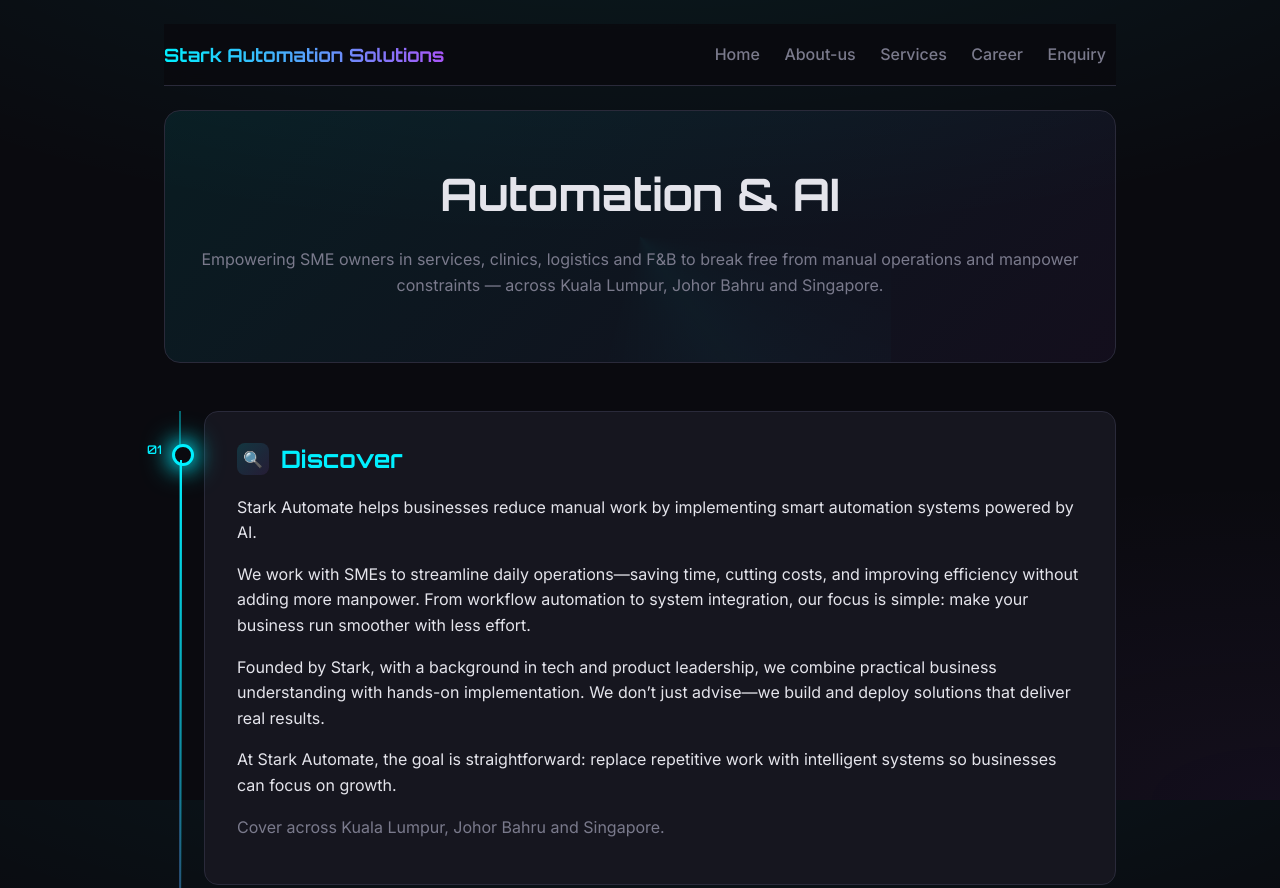
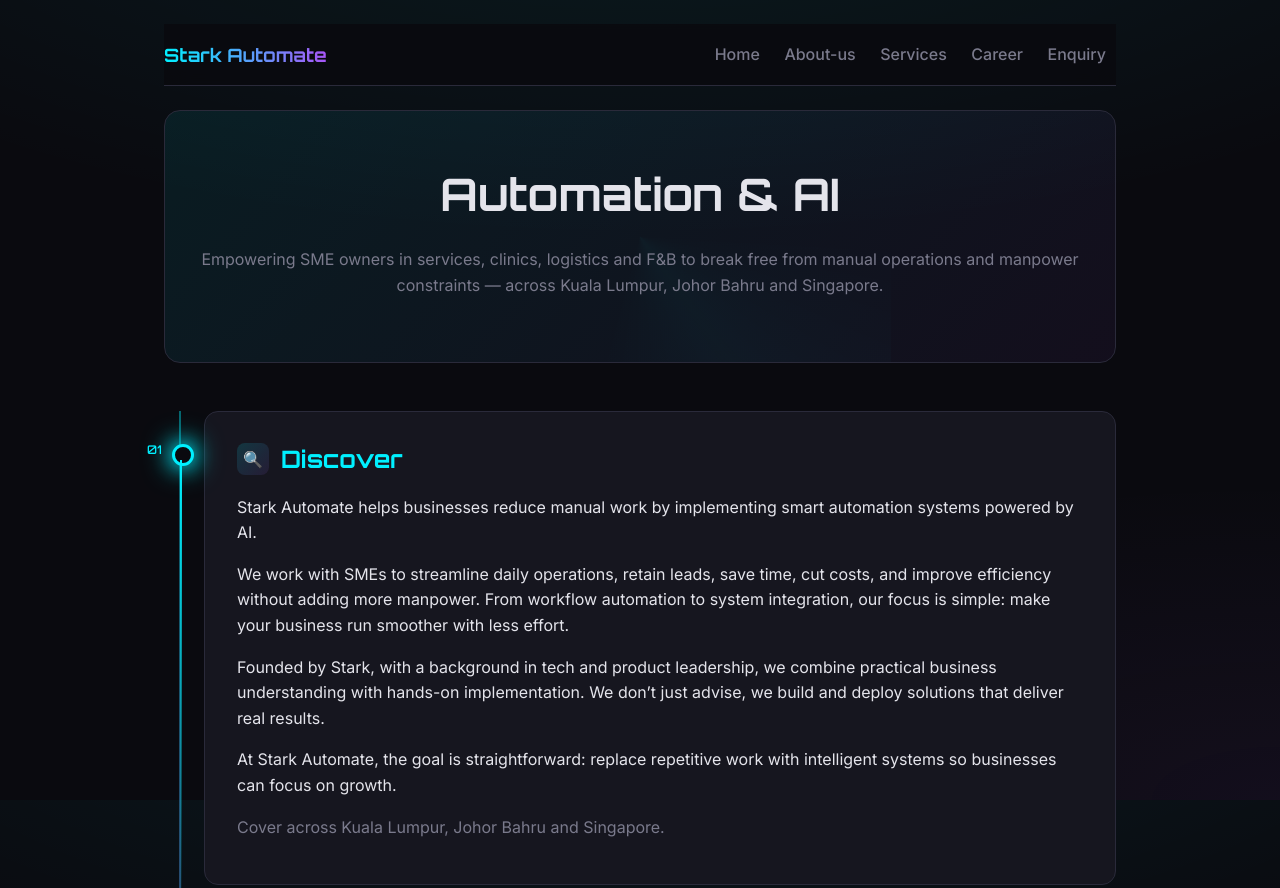
Before and after one commit to StarkLiew/StarkAutomate, a plain HTML site: page index.html in a window 1280 px wide. Shown: the top 888 px of the page. Drawn offline with Linux system fonts and the light colour scheme.

Commit message:
update about-us

```diff
--- a/index.html
+++ b/index.html
@@ -3,7 +3,7 @@
 <head>
   <meta charset="utf-8">
   <meta name="viewport" content="width=device-width,initial-scale=1">
-  <title>Stark Automation Solutions</title>
+  <title>Stark Automate Solutions</title>
   <meta name="description" content="Automation and AI solutions for SMEs in KL, Johor Bahru and Singapore">
   <link rel="preconnect" href="https://fonts.googleapis.com">
   <link rel="preconnect" href="https://fonts.gstatic.com" crossorigin>
@@ -309,7 +309,7 @@
 <body>
   <div class="container">
     <header>
-      <div class="brand">Stark Automation Solutions</div>
+      <div class="brand">Stark Automate</div>
       <nav>
         <a href="#home">Home</a>
         <a href="#about">About-us</a>
@@ -334,10 +334,10 @@
                   Stark Automate helps businesses reduce manual work by implementing smart automation systems powered by AI.
                 </p>
                 <p>
-                We work with SMEs to streamline daily operations—saving time, cutting costs, and improving efficiency without adding more manpower. From workflow automation to system integration, our focus is simple: make your business run smoother with less effort.
+                We work with SMEs to streamline daily operations, retain leads, save time, cut costs, and improve efficiency without adding more manpower. From workflow automation to system integration, our focus is simple: make your business run smoother with less effort.
                 </p>
                 <p>
-                Founded by Stark, with a background in tech and product leadership, we combine practical business understanding with hands-on implementation. We don’t just advise—we build and deploy solutions that deliver real results.
+                Founded by Stark, with a background in tech and product leadership, we combine practical business understanding with hands-on implementation. We don’t just advise, we build and deploy solutions that deliver real results.
                 </p>
                 <p>
                 At Stark Automate, the goal is straightforward:
@@ -453,7 +453,7 @@
       </div>
     </div>
     <div class="footer-bottom">
-      © 2026 Stark Automation Solutions
+      © 2026 Stark Automate Solutions
     </div>
   </footer>
 
```
